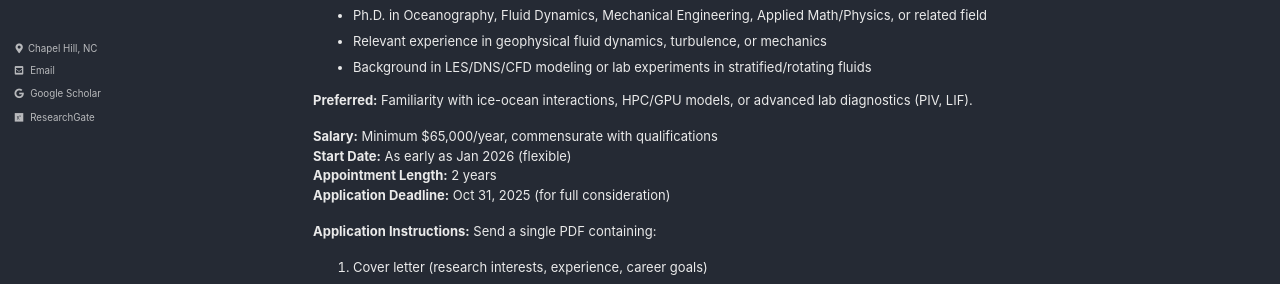
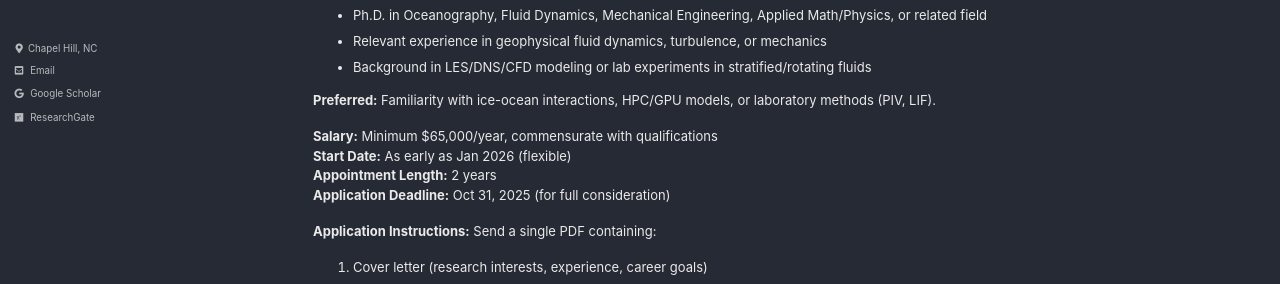
Before and after one commit to unc-ocean-dynamics/unc-ocean-dynamics.github.io, a Jekyll site: the page built from _pages/recruitment.md, in a window 1280 px wide and 900 px high, scrolled down 509 px. Shown: the part 223-507 px from the top of the window. Built offline with Jekyll 4.4.1, drawn with Linux system fonts in a browser that asks for light colours; cached includes are drawn as plain includes.

Commit message:
Update recruitment.md

```diff
--- a/_pages/recruitment.md
+++ b/_pages/recruitment.md
@@ -33,7 +33,7 @@ image: /assets/images/Banner.png
       <li>Relevant experience in geophysical fluid dynamics, turbulence, or mechanics</li>
       <li>Background in LES/DNS/CFD modeling or lab experiments in stratified/rotating fluids</li>
     </ul>
-    <p><strong>Preferred:</strong> Familiarity with ice-ocean interactions, HPC/GPU models, or advanced lab diagnostics (PIV, LIF).</p>
+    <p><strong>Preferred:</strong> Familiarity with ice-ocean interactions, HPC/GPU models, or laboratory methods (PIV, LIF).</p>
     <p><strong>Salary:</strong> Minimum $65,000/year, commensurate with qualifications<br>
        <strong>Start Date:</strong> As early as Jan 2026 (flexible)<br>
        <strong>Appointment Length:</strong> 2 years<br>
```
